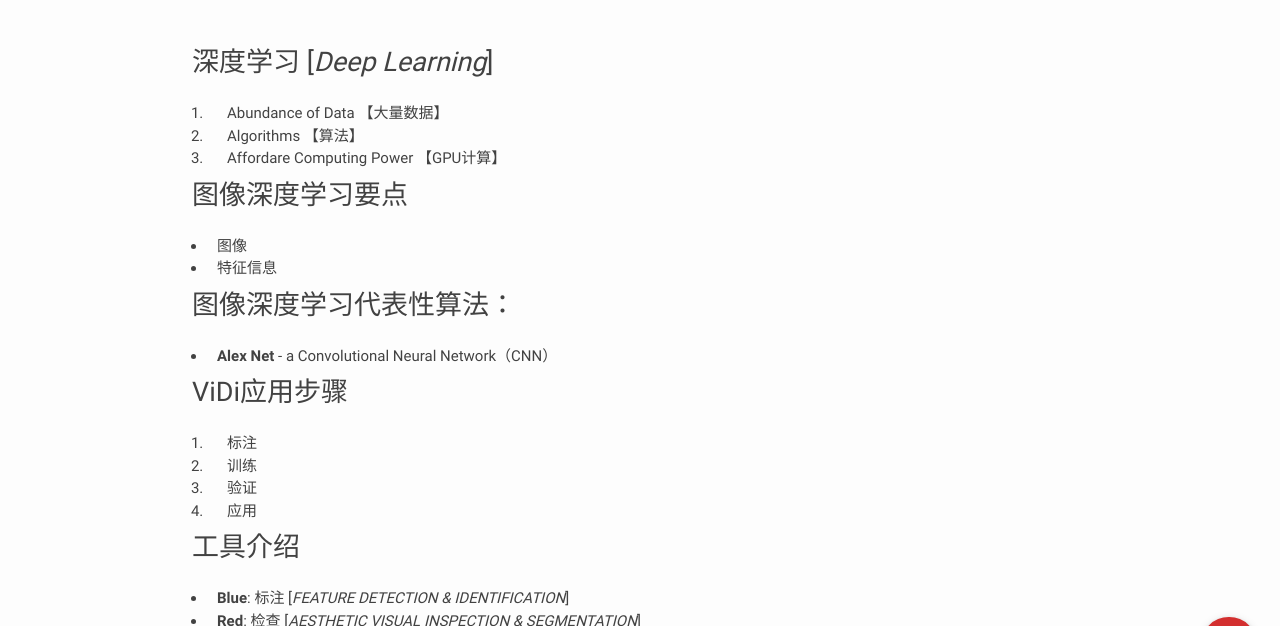
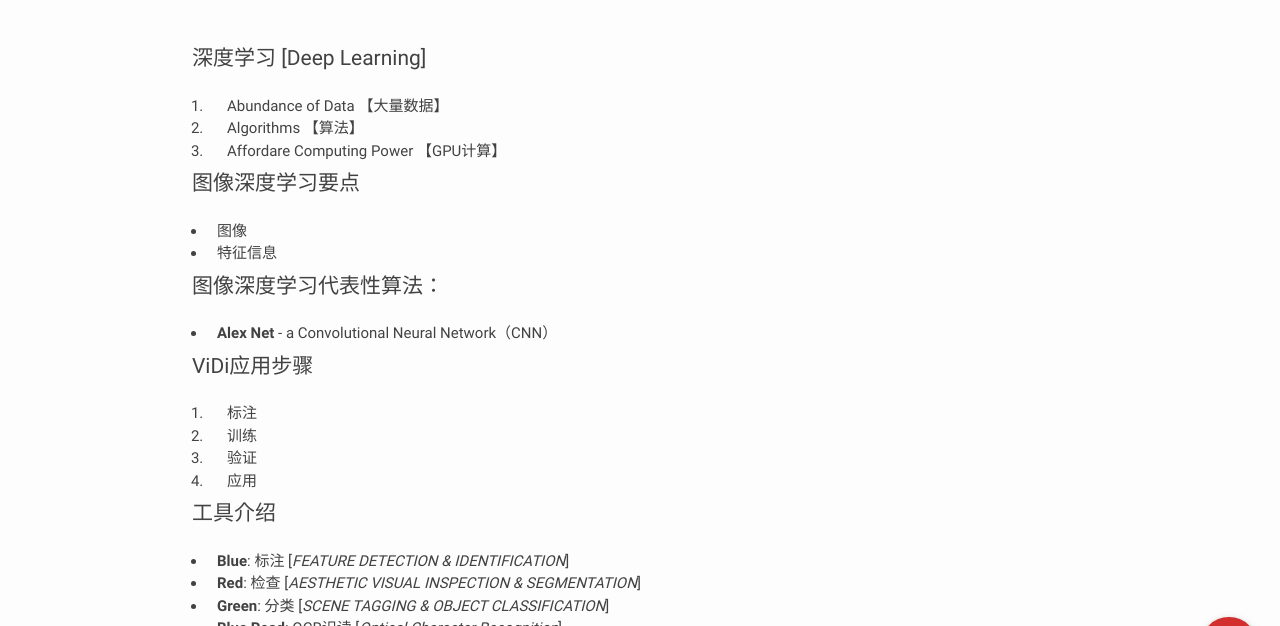
Before and after one commit to Ja50n/ja50n.github.com, a Jekyll site: the page built from _posts/2018-06-29-Cognex ViDi Training Notes.md, in a window 1280 px wide and 900 px high, cut to the strip 204-830 px from the top of the window. Built offline with Jekyll 4.4.1, drawn with Linux system fonts in a browser that asks for light colours.

Commit message:
重新分页，修复问题

```diff
--- a/_config.yml
+++ b/_config.yml
@@ -12,9 +12,9 @@ weibo_username: TINE59
 markdown: kramdown
 # highlighter: rouge
 excerpt_separator: <!--more-->
-uyan_ID:  2149414
 paginate: 5
 paginate_path: "page:num"
-plugins: [jekyll-paginate]
+plugins:
+  - jekyll-paginate
 
-port: 5000
+port: 4000
--- a/_includes/uyan_comments.html
+++ /dev/null
@@ -1,4 +0,0 @@
-<!-- UY BEGIN -->
-<div id="uyan_frame"></div>
-<script type="text/javascript" src="http://v2.uyan.cc/code/uyan.js?uid=2149414"></script>
-<!-- UY END -->
--- a/_layouts/default.html
+++ b/_layouts/default.html
@@ -9,16 +9,16 @@
 
   <div class="container">
     <div class="section">
-      {% if site.uyan_ID and page.comments %}
-      <!-- 多说评论框 start -->
-      <div class="ds-thread section" data-thread-key="{{ page.postid }}" data-title="{{ page.title }}" data-url="{{ post.url | prepend: site.baseurl }}"></div>
-      <!-- 多说评论框 end -->
-      {% endif %}</div>
+      <!-- {% if site.uyan_ID and page.comments %} -->
+      <!-- 评论框 start -->
+      <!-- <div class="ds-thread section" data-thread-key="{{ page.postid }}" data-title="{{ page.title }}" data-url="{{ post.url | prepend: site.baseurl }}"></div> -->
+      <!-- 评论 end -->
+      <!-- {% endif %}</div> -->
   </div>
   {% include footer.html %}
 
   {% if page.comments %}
-      {% include uyan_comments.html %}
+
   {% endif %}
 </body>
 </html>
--- a/_posts/2018-06-29-Cognex ViDi Training Notes.md
+++ b/_posts/2018-06-29-Cognex ViDi Training Notes.md
@@ -10,33 +10,33 @@ comments: true
 
 ---
 
-#### 深度学习 [*Deep Learning*]
+##### 深度学习 [Deep Learning]
 1. Abundance of Data 【大量数据】
 2. Algorithms 【算法】
 3. Affordare Computing Power 【GPU计算】
 
 <!--more-->
 
-#### 图像深度学习要点
+##### 图像深度学习要点
 - 图像
 - 特征信息
 
-#### 图像深度学习代表性算法：
+##### 图像深度学习代表性算法：
  - **Alex Net** - a Convolutional Neural Network（CNN）
 
-#### ViDi应用步骤
+##### ViDi应用步骤
 1. 标注
 2. 训练
 3. 验证
 4. 应用
 
-<!-- #### ViDi应用过程
+<!-- ##### ViDi应用过程
 1. 图像采集
 2. 特征提取
 3. --
 4. -- -->
 
-#### 工具介绍
+##### 工具介绍
 - **Blue**: 标注 [*FEATURE DETECTION & IDENTIFICATION*]
 - **Red**: 检查 [*AESTHETIC VISUAL INSPECTION & SEGMENTATION*]
 - **Green**: 分类 [*SCENE TAGGING & OBJECT CLASSIFICATION*]
@@ -47,26 +47,26 @@ comments: true
 ![Green](https://www.cognex.cn/library/media/products/deep-learning/vidi-green-icon.png?h=55&w=131&la=zh-CN&hash=1A6BE9A587DF0C4BC32143F8AA10ECDB575B6FD5)
 ![Blue Read](https://www.cognex.cn/library/media/products/deep-learning/vidi-blue-read-icon.png?h=55&w=131&la=zh-CN&hash=D552D758A38A58567BB33780AE63BB0B89DADEF9)
 
-#### ViDi相关特性:
+##### ViDi相关特性:
 - 使用PatMax为ViDi精准定位,ViDi不会做精准定位，对细节信息不敏感（尺寸、面积等）
 - ViDi提取出来的特征：是区域、面积、结果...
 - OCR：康耐视用自己的字库，Halcon等使用MNIST标准字库
 
-<!-- #### 授权
+<!-- ##### 授权
 - 训练版（开发版，包含VisionPro：MAX Package，时效训练版1/5年有效，到期续费，可中断）
 - 运行版（包含不同功能的版本，Red、Blue、Green，永久有效。软件升级需要续费）
 > VisionPro也有两个版本的加密狗
 
-#### 性能选项
+##### 性能选项
 - BASE - 基础版：相当于人检速度，在客户一块NVidia GPU卡上运行，适用于汽车行业；
 - STANDDARD - 标准版：在客户一块NVidia GPU卡上运行
 - ADVANCED - 高级版：在客户多块NVidia GPU卡上运行
 
-#### 代理商名称：ViDi PSI
+##### 代理商名称：ViDi PSI
 > 尚菱
 > 贝特威 -->
 
-#### 聚焦
+##### 聚焦
 - 植入ViDi概念到每个客户规划会议中
 - 关注人工检查工位
 - 表面缺陷检查
@@ -77,7 +77,7 @@ comments: true
 - 较长销售周期的心理准备，部署前需要几个月的工厂验证时间
 - 控制项目风险，最初阶段只对有限信息。
 
-#### 为应用选择合适的工具
+##### 为应用选择合适的工具
 - ViDi
     + 复杂背景下的无规则异类检查
     + 即便形态的物体定位
```
Also changed, not shown: _layouts/home.html (+3 -4 lines), index.html (+8 -24 lines).
